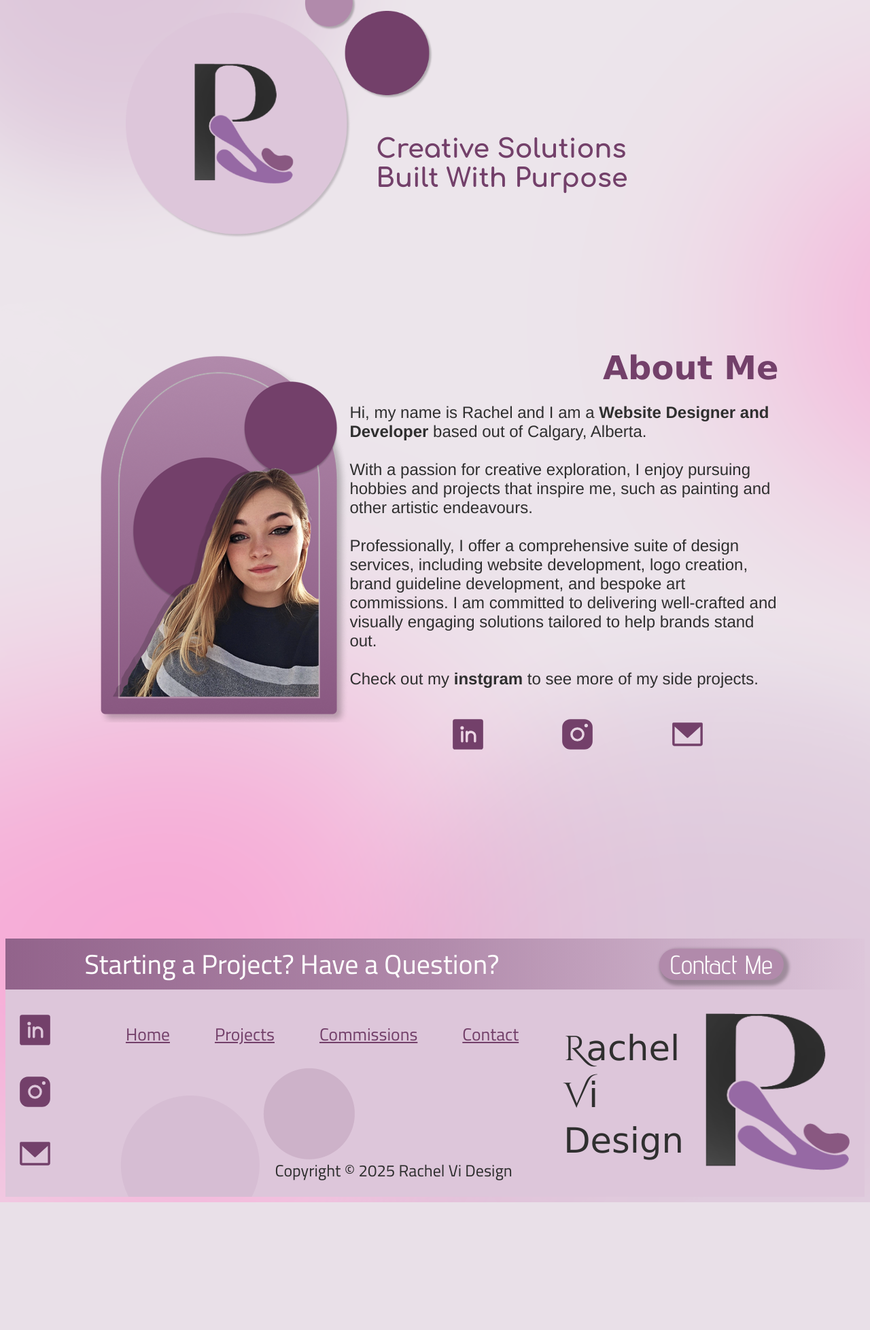
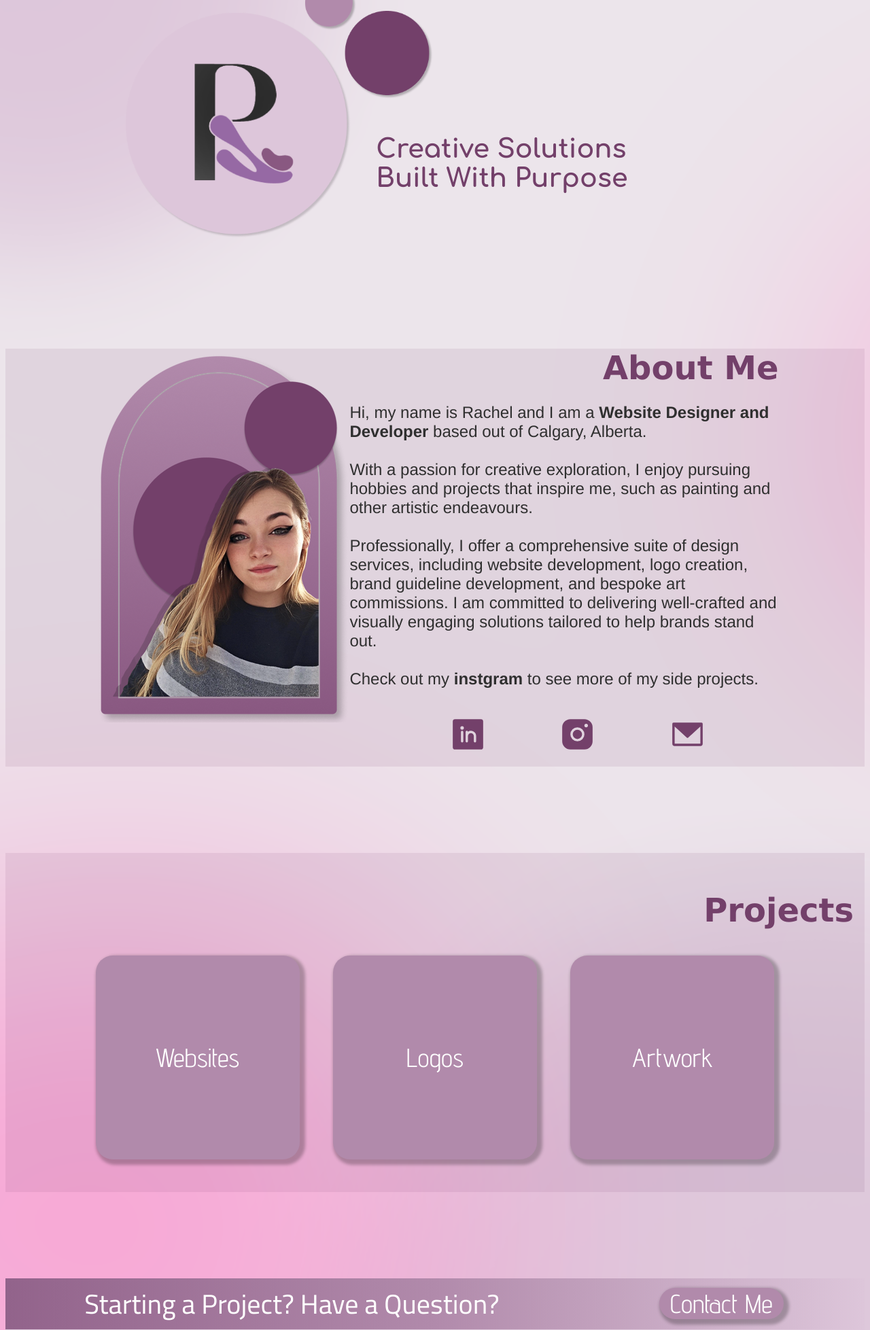
Before and after one commit to Rvi-Design/RachelViDesign, a PHP site: page / in a window 1280 px wide. Shown: the part 210-2167 px from the top of the page at 68% size. Before the commit the page ends 1979 px from the top, so only its background shows below. Run offline with PHP 8.4, Linux system fonts and the light colour scheme; some web fonts are replaced.

Commit message:
jump links, Link tab adjust
Created jump links, amended icon links to open unaffiliated sites in new tabs rather than change page.

```diff
--- a/global.css
+++ b/global.css
@@ -52,6 +52,11 @@ body {
     background: url(Assets/BG.png);
     background-size: cover;
     background-position: center;
+}
+
+section {
+    background-color: rgba(115, 64, 106, 0.10);
+    margin-bottom: 10%;
 }
 /*------------------Nav Bar-------------------*/
 nav {
--- a/index.css
+++ b/index.css
@@ -67,7 +67,7 @@
     display: grid;
     grid-template-columns: min-content auto;
     grid-template-rows: min-content 2fr min-content;
-    padding: 0 10% 20% 10%;
+    padding: 0 10%;
     row-gap: 1.5rem;
 }
 #aboutMe h2 {
@@ -117,3 +117,34 @@
     justify-content: space-evenly;
     list-style: none;
 }
+
+/*--------------------------Project Buttons--------------------*/
+#jumpLinks {
+    padding: 1rem;
+    padding-bottom: 3rem;
+}
+#jumpLinkContainer {
+  display: flex;
+  justify-content: center;
+  align-content: center;
+  gap: 4%;
+}
+
+#jumpLinks a {
+  background-color: var(--B18AAB);
+  color: white;
+  border-radius: 25px;
+  text-decoration: none;
+  font-family: var(--Advent);
+  font-size: 3vw;
+  width: 300px;
+  height: 300px;
+  text-align: center;
+  align-content: center;
+  box-shadow: var(--boxShadow);
+  transition: background-color 0.25s ease-in-out;
+}
+
+#jumpLinks a:hover {
+    background-color: var(--73406A);
+}
--- a/index.html
+++ b/index.html
@@ -59,13 +59,25 @@
             <br> Check out my <strong>instgram</strong> to see more of my side projects.</p>
 
             <ul id="aboutLinks">
-                <li><a href="www.linkedin.com/in/rachel-vi-payette"><svg xmlns="http://www.w3.org/2000/svg" width="55" height="55" fill="#73406A" viewBox="0 0 256 256" class="icon"><path d="M216,24H40A16,16,0,0,0,24,40V216a16,16,0,0,0,16,16H216a16,16,0,0,0,16-16V40A16,16,0,0,0,216,24ZM96,176a8,8,0,0,1-16,0V112a8,8,0,0,1,16,0ZM88,96a12,12,0,1,1,12-12A12,12,0,0,1,88,96Zm96,80a8,8,0,0,1-16,0V140a20,20,0,0,0-40,0v36a8,8,0,0,1-16,0V112a8,8,0,0,1,15.79-1.78A36,36,0,0,1,184,140Z" ></path></svg></a></li>
+                <li><a href="www.linkedin.com/in/rachel-vi-payette"target="_blank"><svg xmlns="http://www.w3.org/2000/svg" width="55" height="55" fill="#73406A" viewBox="0 0 256 256" class="icon"><path d="M216,24H40A16,16,0,0,0,24,40V216a16,16,0,0,0,16,16H216a16,16,0,0,0,16-16V40A16,16,0,0,0,216,24ZM96,176a8,8,0,0,1-16,0V112a8,8,0,0,1,16,0ZM88,96a12,12,0,1,1,12-12A12,12,0,0,1,88,96Zm96,80a8,8,0,0,1-16,0V140a20,20,0,0,0-40,0v36a8,8,0,0,1-16,0V112a8,8,0,0,1,15.79-1.78A36,36,0,0,1,184,140Z" ></path></svg></a></li>
 
-                <li><a href="https://www.instagram.com/rachel_vi_arts/"><svg xmlns="http://www.w3.org/2000/svg" width="55" height="55" fill="#73406A" viewBox="0 0 256 256"class="icon"><path d="M176,24H80A56.06,56.06,0,0,0,24,80v96a56.06,56.06,0,0,0,56,56h96a56.06,56.06,0,0,0,56-56V80A56.06,56.06,0,0,0,176,24ZM128,176a48,48,0,1,1,48-48A48.05,48.05,0,0,1,128,176Zm60-96a12,12,0,1,1,12-12A12,12,0,0,1,188,80Zm-28,48a32,32,0,1,1-32-32A32,32,0,0,1,160,128Z"></path></svg></a></li>
+                <li><a href="https://www.instagram.com/rachel_vi_arts/"target="_blank"><svg xmlns="http://www.w3.org/2000/svg" width="55" height="55" fill="#73406A" viewBox="0 0 256 256"class="icon"><path d="M176,24H80A56.06,56.06,0,0,0,24,80v96a56.06,56.06,0,0,0,56,56h96a56.06,56.06,0,0,0,56-56V80A56.06,56.06,0,0,0,176,24ZM128,176a48,48,0,1,1,48-48A48.05,48.05,0,0,1,128,176Zm60-96a12,12,0,1,1,12-12A12,12,0,0,1,188,80Zm-28,48a32,32,0,1,1-32-32A32,32,0,0,1,160,128Z"></path></svg></a></li>
 
                 <li><a href="mailto:rachelvipayette@gmail.com"><svg xmlns="http://www.w3.org/2000/svg" width="55" height="55" fill="#73406A" viewBox="0 0 256 256"class="icon"><path d="M224,48H32a8,8,0,0,0-8,8V192a16,16,0,0,0,16,16H216a16,16,0,0,0,16-16V56A8,8,0,0,0,224,48Zm-8,144H40V74.19l82.59,75.71a8,8,0,0,0,10.82,0L216,74.19V192Z"></path></svg></a></li>
             </ul>
 
+        </section>
+
+        <!--------------------Project Buttons------------------->
+        <section id="jumpLinks">
+            <!-- <a href="destination-page.html#section-title">Jump to the specific section</a> -->
+            <h2 class="category">Projects</h2>
+
+            <div id="jumpLinkContainer">
+            <a href="projects.html#websites">Websites</a>
+            <a href="projects.html#logos">Logos</a>
+            <a href="projects.html#artwork">Artwork</a>
+            </div>
         </section>
         <!----------------------CTA Banner--------------------->
         <div class="ctaBanner">
@@ -78,9 +90,9 @@
 <!-----------------------Footer------------------------>
     <footer>
         <ul id="footerSVGs">
-                <li><a href="www.linkedin.com/in/rachel-vi-payette"><svg xmlns="http://www.w3.org/2000/svg" width="55" height="55" fill="#73406A" viewBox="0 0 256 256"class="icon"><path d="M216,24H40A16,16,0,0,0,24,40V216a16,16,0,0,0,16,16H216a16,16,0,0,0,16-16V40A16,16,0,0,0,216,24ZM96,176a8,8,0,0,1-16,0V112a8,8,0,0,1,16,0ZM88,96a12,12,0,1,1,12-12A12,12,0,0,1,88,96Zm96,80a8,8,0,0,1-16,0V140a20,20,0,0,0-40,0v36a8,8,0,0,1-16,0V112a8,8,0,0,1,15.79-1.78A36,36,0,0,1,184,140Z"></path></svg></a></li>
+                <li><a href="www.linkedin.com/in/rachel-vi-payette"target="_blank"><svg xmlns="http://www.w3.org/2000/svg" width="55" height="55" fill="#73406A" viewBox="0 0 256 256"class="icon"><path d="M216,24H40A16,16,0,0,0,24,40V216a16,16,0,0,0,16,16H216a16,16,0,0,0,16-16V40A16,16,0,0,0,216,24ZM96,176a8,8,0,0,1-16,0V112a8,8,0,0,1,16,0ZM88,96a12,12,0,1,1,12-12A12,12,0,0,1,88,96Zm96,80a8,8,0,0,1-16,0V140a20,20,0,0,0-40,0v36a8,8,0,0,1-16,0V112a8,8,0,0,1,15.79-1.78A36,36,0,0,1,184,140Z"></path></svg></a></li>
 
-                <li><a href="https://www.instagram.com/rachel_vi_arts/"><svg xmlns="http://www.w3.org/2000/svg" width="55" height="55" fill="#73406A" viewBox="0 0 256 256"class="icon"><path d="M176,24H80A56.06,56.06,0,0,0,24,80v96a56.06,56.06,0,0,0,56,56h96a56.06,56.06,0,0,0,56-56V80A56.06,56.06,0,0,0,176,24ZM128,176a48,48,0,1,1,48-48A48.05,48.05,0,0,1,128,176Zm60-96a12,12,0,1,1,12-12A12,12,0,0,1,188,80Zm-28,48a32,32,0,1,1-32-32A32,32,0,0,1,160,128Z"></path></svg></a></li>
+                <li><a href="https://www.instagram.com/rachel_vi_arts/"target="_blank"><svg xmlns="http://www.w3.org/2000/svg" width="55" height="55" fill="#73406A" viewBox="0 0 256 256"class="icon"><path d="M176,24H80A56.06,56.06,0,0,0,24,80v96a56.06,56.06,0,0,0,56,56h96a56.06,56.06,0,0,0,56-56V80A56.06,56.06,0,0,0,176,24ZM128,176a48,48,0,1,1,48-48A48.05,48.05,0,0,1,128,176Zm60-96a12,12,0,1,1,12-12A12,12,0,0,1,188,80Zm-28,48a32,32,0,1,1-32-32A32,32,0,0,1,160,128Z"></path></svg></a></li>
 
                 <li><a href="mailto:rachelvipayette@gmail.com"><svg xmlns="http://www.w3.org/2000/svg" width="55" height="55" fill="#73406A" viewBox="0 0 256 256"class="icon"><path d="M224,48H32a8,8,0,0,0-8,8V192a16,16,0,0,0,16,16H216a16,16,0,0,0,16-16V56A8,8,0,0,0,224,48Zm-8,144H40V74.19l82.59,75.71a8,8,0,0,0,10.82,0L216,74.19V192Z"></path></svg></a></li>
         </ul>
--- a/projects.html
+++ b/projects.html
@@ -24,6 +24,7 @@
     </nav>
 <!----------------------Main Content----------------------->
     <main>
+
 
     </main>
 <!-----------------------Footer------------------------>
```
